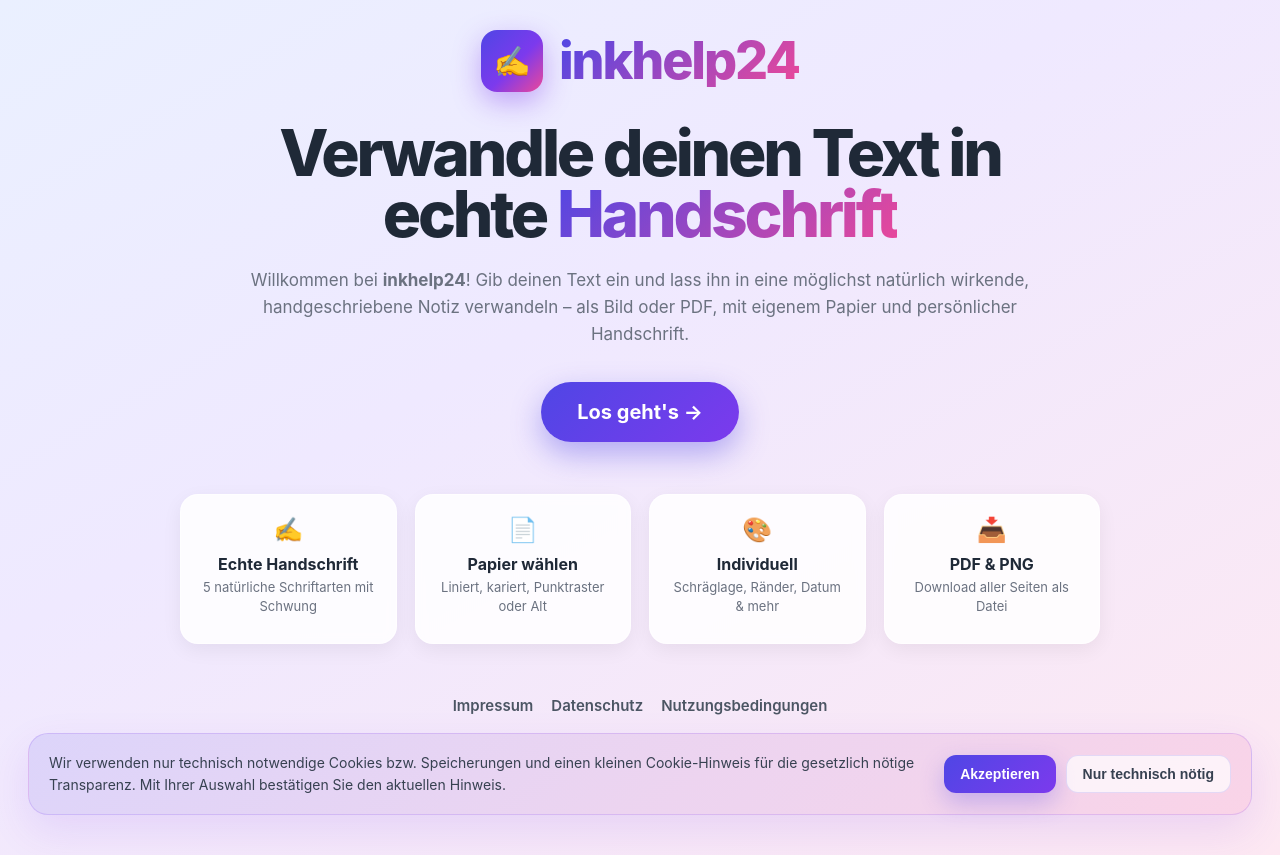
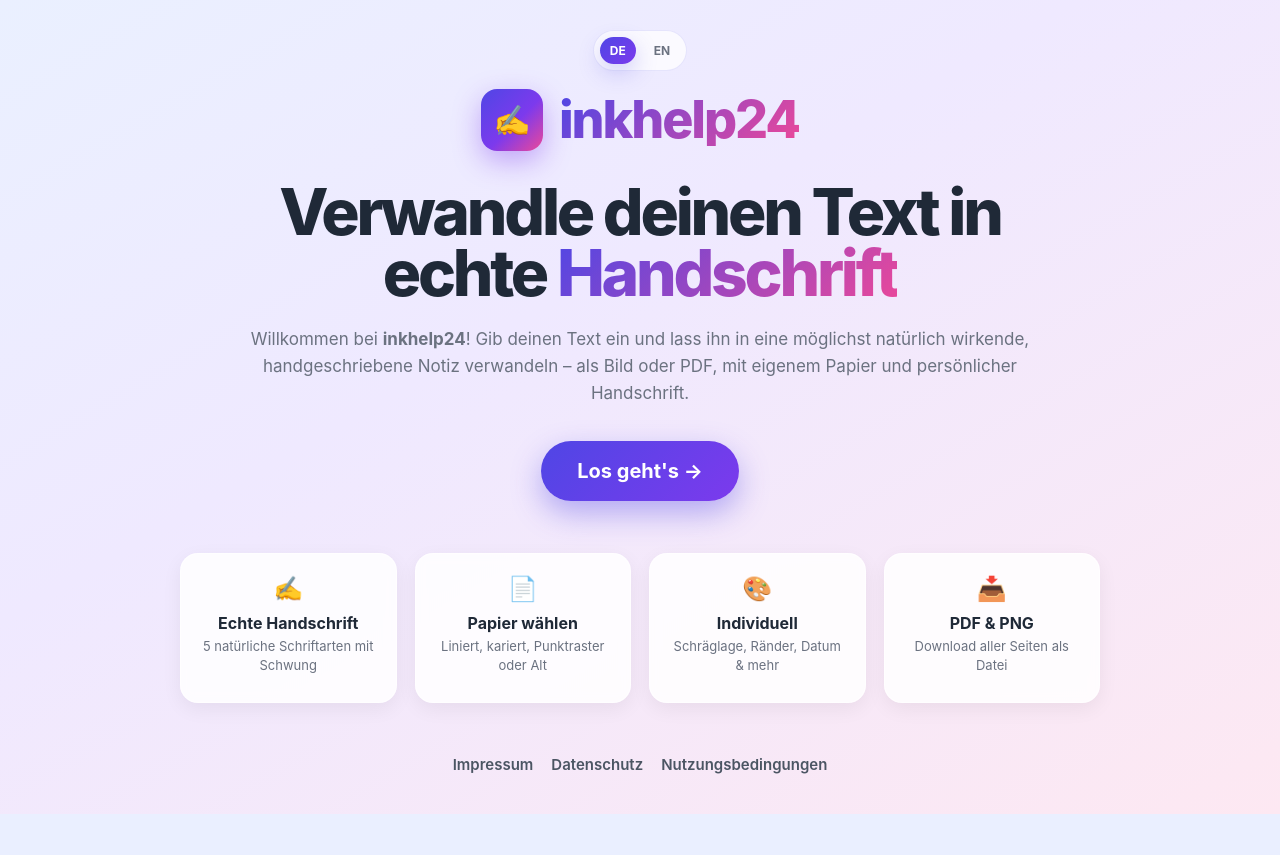
Before and after one commit to montyrohne/inkhelp24, a Flask app: page / in a window 1280 px wide. After the commit the page ends 814 px from the top, so only its background shows below. Run offline with Flask 3, Linux system fonts and the light colour scheme.

Commit message:
Add locale-aware language switching

```diff
--- a/app.py
+++ b/app.py
@@ -10,7 +10,7 @@ import io
 import os
 import zipfile
 
-from flask import Flask, request, render_template, send_file, jsonify
+from flask import Flask, request, render_template, send_file, jsonify, redirect, url_for, g
 
 from handwriter import Handwriter
 
@@ -31,6 +31,38 @@ SLIDER_KEYS = [
 ]
 
 app = Flask(__name__)
+SUPPORTED_LANGS = {"de": "Deutsch", "en": "English"}
+
+
+def detect_lang():
+    lang = request.cookies.get("lang")
+    if lang in SUPPORTED_LANGS:
+        return lang
+
+    country = (
+        request.headers.get("CF-IPCountry")
+        or request.headers.get("X-Country-Code")
+        or request.headers.get("X-Forwarded-Country")
+    )
+    if country and country.lower() == "de":
+        return "de"
+
+    browser_lang = request.accept_languages.best_match(SUPPORTED_LANGS.keys())
+    return browser_lang or "de"
+
+
+@app.before_request
+def set_language_context():
+    g.lang = detect_lang()
+
+
+@app.route("/set_lang/<lang>")
+def set_lang(lang):
+    if lang not in SUPPORTED_LANGS:
+        lang = "de"
+    response = redirect(request.referrer or url_for("start"))
+    response.set_cookie("lang", lang, max_age=31536000, samesite="Lax")
+    return response
 
 
 def make_writer(font_size, line_spacing, paper, font_name, data):
@@ -75,27 +107,27 @@ def _payload_common(data):
 
 @app.route("/")
 def start():
-    return render_template("start.html")
+    return render_template("start.html", lang=g.lang)
 
 
 @app.route("/builder")
 def index():
-    return render_template("index.html", fonts=sorted(FONTS.keys()))
+    return render_template("index.html", fonts=sorted(FONTS.keys()), lang=g.lang)
 
 
 @app.route("/impressum")
 def impressum():
-    return render_template("impressum.html")
+    return render_template("impressum.html", lang=g.lang)
 
 
 @app.route("/datenschutz")
 def datenschutz():
-    return render_template("datenschutz.html")
+    return render_template("datenschutz.html", lang=g.lang)
 
 
 @app.route("/nutzungsbedingungen")
 def nutzungsbedingungen():
-    return render_template("nutzungsbedingungen.html")
+    return render_template("nutzungsbedingungen.html", lang=g.lang)
 
 
 @app.route("/api/render", methods=["POST"])
--- a/templates/start.html
+++ b/templates/start.html
@@ -1,9 +1,9 @@
 <!DOCTYPE html>
-<html lang="de">
+<html lang="{{ lang }}">
 <head>
     <meta charset="UTF-8">
     <meta name="viewport" content="width=device-width, initial-scale=1.0">
-    <title>inkhelp24 – Deine Handschrift</title>
+    <title>inkhelp24 – {% if lang == 'en' %}Your handwriting{% else %}Deine Handschrift{% endif %}</title>
     <style>
         :root {
             --accent: #4f46e5;
@@ -105,6 +105,33 @@
             transform: translateY(-2px);
             box-shadow: 0 16px 38px rgba(79, 70, 229, 0.5);
         }
+        .lang-switcher {
+            display: inline-flex;
+            align-items: center;
+            gap: 8px;
+            background: rgba(255,255,255,0.75);
+            border: 1px solid rgba(79,70,229,0.12);
+            border-radius: 999px;
+            padding: 6px;
+            margin-bottom: 18px;
+        }
+        .lang-switcher a {
+            display: inline-flex;
+            align-items: center;
+            justify-content: center;
+            text-decoration: none;
+            color: var(--muted);
+            font-size: 12px;
+            font-weight: 700;
+            padding: 6px 10px;
+            border-radius: 999px;
+            transition: all 0.15s ease;
+        }
+        .lang-switcher a.active {
+            background: linear-gradient(135deg, var(--accent), var(--violet));
+            color: white;
+            box-shadow: 0 8px 22px rgba(79, 70, 229, 0.25);
+        }
         .features {
             display: grid;
             grid-template-columns: repeat(4, minmax(200px, 1fr));
@@ -149,7 +176,6 @@
             justify-content: center;
             flex-wrap: wrap;
             gap: 18px;
-            margin-bottom: 18px;
         }
         .footer-links a {
             color: #4b5563;
@@ -161,63 +187,12 @@
         .footer-links a:hover {
             opacity: 0.8;
         }
-        .cookie-banner {
-            width: min(100%, 1240px);
-            margin: 0 auto;
-            padding: 18px 20px;
-            border-radius: 20px;
-            background: linear-gradient(135deg, rgba(79,70,229,0.12), rgba(236,72,153,0.12));
-            border: 1px solid rgba(124, 58, 237, 0.18);
-            box-shadow: 0 16px 40px rgba(124, 58, 237, 0.12);
-            display: flex;
-            align-items: center;
-            justify-content: space-between;
-            gap: 18px;
-            text-align: left;
-        }
-        .cookie-banner.hidden {
-            display: none;
-        }
-        .cookie-banner p {
-            flex: 1;
-            color: #374151;
-            font-size: 14px;
-            line-height: 1.55;
-        }
-        .cookie-actions {
-            display: flex;
-            gap: 10px;
-            flex-wrap: wrap;
-        }
-        .cookie-btn {
-            border: none;
-            border-radius: 12px;
-            padding: 10px 16px;
-            cursor: pointer;
-            font-weight: 700;
-            font-size: 14px;
-            transition: transform 0.15s ease;
-        }
-        .cookie-btn:hover {
-            transform: translateY(-1px);
-        }
-        .cookie-btn.accept {
-            background: linear-gradient(135deg, var(--accent), var(--violet));
-            color: white;
-            box-shadow: 0 10px 24px rgba(79, 70, 229, 0.28);
-        }
-        .cookie-btn.decline {
-            background: rgba(255,255,255,0.7);
-            color: #374151;
-            border: 1px solid rgba(79,70,229,0.15);
-        }
         @media (max-width: 720px) {
             body { padding-left: 18px; padding-right: 18px; }
             .logo-name { font-size: 36px; }
             .logo-badge { width: 48px; height: 48px; }
             h1 { font-size: 2.6rem; }
             .features { grid-template-columns: repeat(2, 1fr); }
-            .cookie-banner { flex-direction: column; align-items: flex-start; }
         }
         @media (max-width: 420px) {
             .features { grid-template-columns: 1fr; }
@@ -226,18 +201,53 @@
 </head>
 <body>
     <div class="hero">
+        <div class="lang-switcher">
+            <a href="/set_lang/de" class="{% if lang == 'de' %}active{% endif %}">DE</a>
+            <a href="/set_lang/en" class="{% if lang == 'en' %}active{% endif %}">EN</a>
+        </div>
+
         <div class="logo">
             <span class="logo-badge">✍️</span>
             <span class="logo-name">inkhelp24</span>
         </div>
 
+        {% if lang == 'en' %}
+        <h1>Turn your text into<br>authentic <span class="grad">handwriting</span></h1>
+        <p class="sub">
+            Welcome to <strong>inkhelp24</strong>! Enter your text and turn it into a natural-looking handwritten note
+            as an image or PDF, with your own paper style and personal handwriting.
+        </p>
+        <a class="cta" href="/builder">Get started&nbsp;→</a>
+
+        <div class="features">
+            <div class="feature">
+                <div class="ico">✍️</div>
+                <div class="t">Authentic handwriting</div>
+                <div class="d">5 natural fonts with character and flow</div>
+            </div>
+            <div class="feature">
+                <div class="ico">📄</div>
+                <div class="t">Choose paper</div>
+                <div class="d">Ruled, grid, dot or vintage paper</div>
+            </div>
+            <div class="feature">
+                <div class="ico">🎨</div>
+                <div class="t">Custom details</div>
+                <div class="d">Slant, margins, dates and more</div>
+            </div>
+            <div class="feature">
+                <div class="ico">📥</div>
+                <div class="t">PDF &amp; PNG</div>
+                <div class="d">Download all pages as files</div>
+            </div>
+        </div>
+        {% else %}
         <h1>Verwandle deinen Text in<br>echte <span class="grad">Handschrift</span></h1>
         <p class="sub">
             Willkommen bei <strong>inkhelp24</strong>! Gib deinen Text ein und lass ihn
             in eine möglichst natürlich wirkende, handgeschriebene Notiz verwandeln –
             als Bild oder PDF, mit eigenem Papier und persönlicher Handschrift.
         </p>
-
         <a class="cta" href="/builder">Los geht's&nbsp;→</a>
 
         <div class="features">
@@ -262,6 +272,7 @@
                 <div class="d">Download aller Seiten als Datei</div>
             </div>
         </div>
+        {% endif %}
 
         <div class="site-footer">
             <div class="footer-links">
@@ -269,31 +280,7 @@
                 <a href="/datenschutz">Datenschutz</a>
                 <a href="/nutzungsbedingungen">Nutzungsbedingungen</a>
             </div>
-
-            <div id="cookie-banner" class="cookie-banner">
-                <p>Wir verwenden nur technisch notwendige Cookies bzw. Speicherungen und einen kleinen Cookie-Hinweis für die gesetzlich nötige Transparenz. Mit Ihrer Auswahl bestätigen Sie den aktuellen Hinweis.</p>
-                <div class="cookie-actions">
-                    <button class="cookie-btn accept" type="button">Akzeptieren</button>
-                    <button class="cookie-btn decline" type="button">Nur technisch nötig</button>
-                </div>
-            </div>
         </div>
     </div>
-
-    <script>
-        const banner = document.getElementById('cookie-banner');
-        const accepted = localStorage.getItem('inkhelp24_cookie_consent');
-        if (accepted) {
-            banner.classList.add('hidden');
-        }
-        document.querySelector('.cookie-btn.accept')?.addEventListener('click', () => {
-            localStorage.setItem('inkhelp24_cookie_consent', 'accepted');
-            banner.classList.add('hidden');
-        });
-        document.querySelector('.cookie-btn.decline')?.addEventListener('click', () => {
-            localStorage.setItem('inkhelp24_cookie_consent', 'essential-only');
-            banner.classList.add('hidden');
-        });
-    </script>
 </body>
 </html>
```
Also changed, not shown: templates/index.html (+106 -55 lines).
